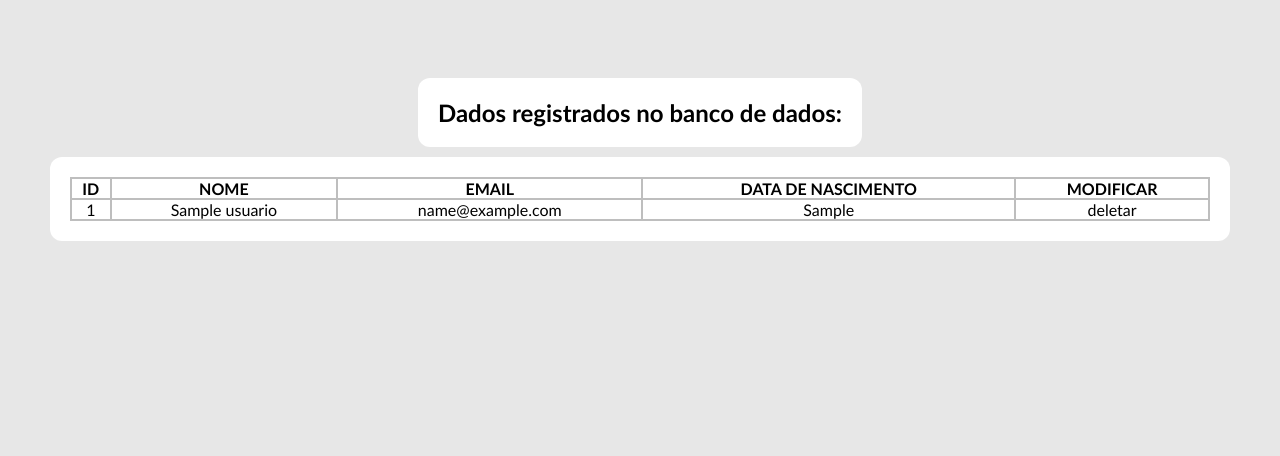
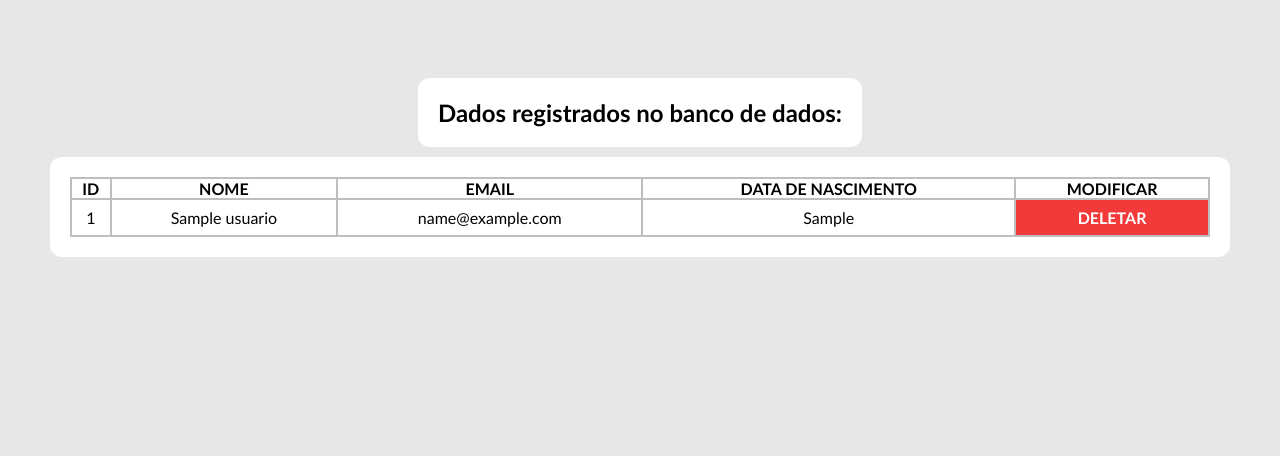
Before and after one commit to Gustavo-erades/OficinaPHP, a PHP site: page /home.php in a window 1280 px wide. Shown: the part 147-603 px from the top of the page. Run offline with PHP 8.4, Linux system fonts and the light colour scheme; the visitor is signed in with stand-in values (Sample User, id 1); tables that the repository leaves empty or names only in its code hold one stand-in row (values such as "Sample post").

Commit message:
criando botão de deletar registro

```diff
--- /dev/null
+++ b/cadastro/deletarCadastro.php
@@ -0,0 +1,6 @@
+<?php
+    include_once("../conexao/conexao.php");
+    $id=$_GET["id"];
+    $sql="DELETE FROM USUARIO WHERE ID=$id";
+    mysqli_query($conexao,$sql);
+    header("Location:../home.php");
--- a/home.php
+++ b/home.php
@@ -78,11 +78,14 @@
                             echo "<td>";
                             echo $row["dt_nascimento"];
                             echo "</td>";
-                            echo "<td>";
+                            echo "<td class='deletar'>";
+                            echo "<a href='./cadastro/deletarCadastro.php?id=".$row["id"]."'>";
                             echo "deletar";
+                            echo "<a>";
                             echo "</td>";
                             echo "</tr>";
                         }
+
                     ?>
                 </table>
            </div>
--- a/style/styleHome.css
+++ b/style/styleHome.css
@@ -62,3 +62,18 @@ button a{
     color: #fff;
     text-decoration: none;
 }
+.deletar{
+    cursor: pointer;
+    background-color: rgb(243, 58, 58);
+    padding: 8px;
+    text-transform: uppercase;
+    font-weight: bold;
+    color:#fff;
+}
+.deletar a{
+    color:#fff;
+    text-decoration: none;
+}
+.deletar:hover, #sair:hover{
+    background-color: rgb(152, 31, 31);
+}
```
